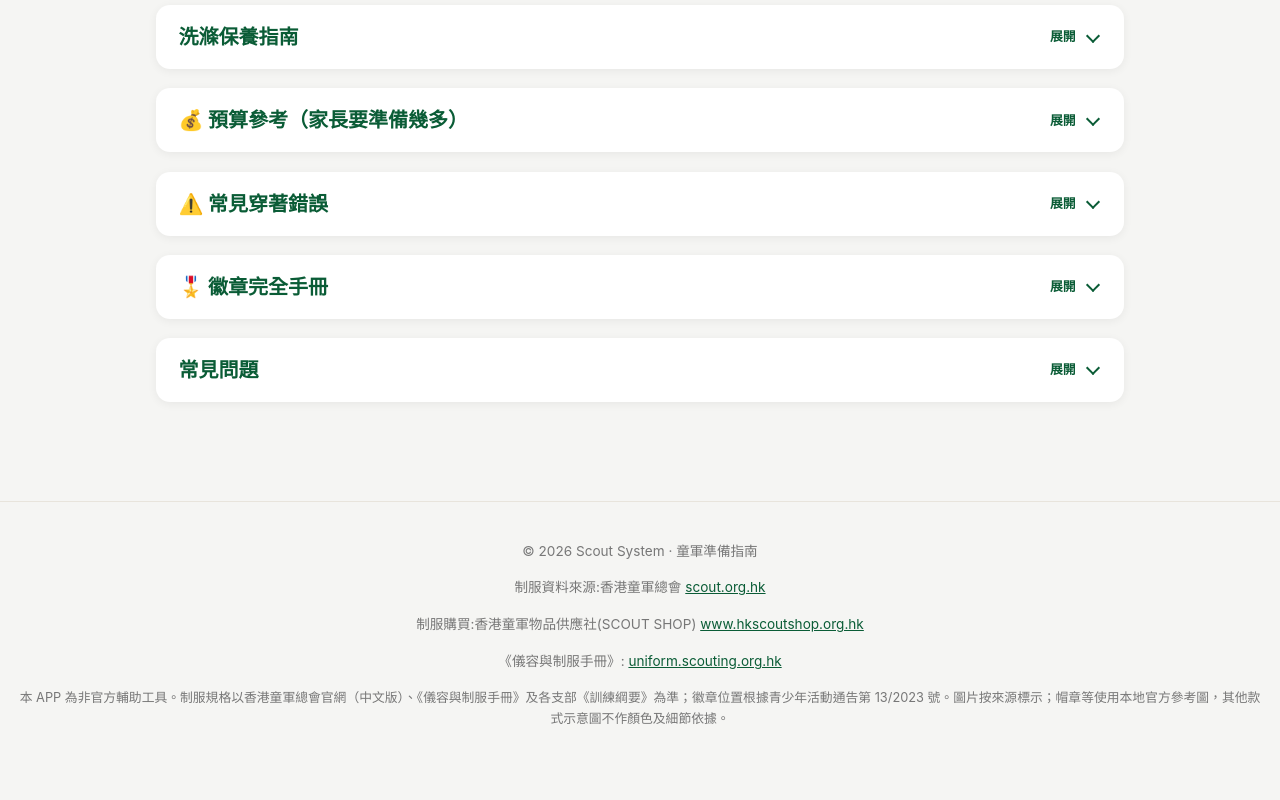
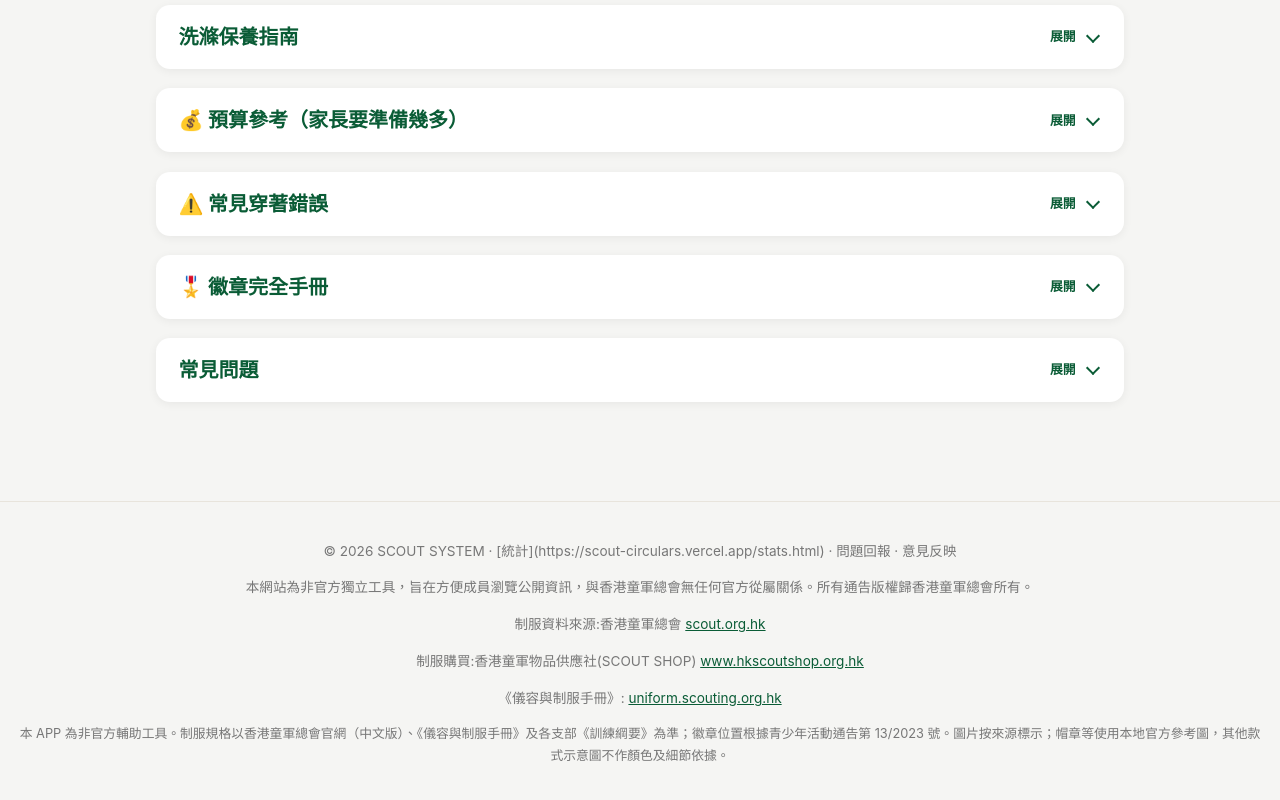
Before and after one commit to playerkousas-rgb/upgrade, a website: page index.html in a window 1280 px wide. Shown: the part 1282-2082 px from the top of the page. Before the commit the page ends 2049 px from the top, so only its background shows below. Drawn offline with Linux system fonts and the light colour scheme.

Commit message:
feat: add copyright notice and disclaimer footer
- Add Copyright © 2026 SCOUT SYSTEM with stats link, problem reporting, feedback
- Add disclaimer: non-official independent tool, no affiliation with HK Scout Association
- All announcements copyright belongs to Hong Kong Scout Association

Co-authored-by: arena-agent <297053741+arena-agent@users.noreply.github.com>

```diff
--- a/index.html
+++ b/index.html
@@ -990,7 +990,8 @@ footer{
 </div>
 
 <footer>
-  <p>© 2026 Scout System · 童軍準備指南</p>
+  <p>© 2026 SCOUT SYSTEM · [統計](https://scout-circulars.vercel.app/stats.html) · 問題回報 · 意見反映</p>
+<p>本網站為非官方獨立工具，旨在方便成員瀏覽公開資訊，與香港童軍總會無任何官方從屬關係。所有通告版權歸香港童軍總會所有。</p>
   <p>制服資料來源:香港童軍總會 <a href="https://www.scout.org.hk" target="_blank" rel="noopener" style="color:var(--scout-green)">scout.org.hk</a></p>
   <p>制服購買:香港童軍物品供應社(SCOUT SHOP) <a href="https://www.hkscoutshop.org.hk/" target="_blank" rel="noopener" style="color:var(--scout-green)">www.hkscoutshop.org.hk</a></p>
   <p>《儀容與制服手冊》: <a href="https://uniform.scouting.org.hk/" target="_blank" rel="noopener" style="color:var(--scout-green)">uniform.scouting.org.hk</a></p>
```
